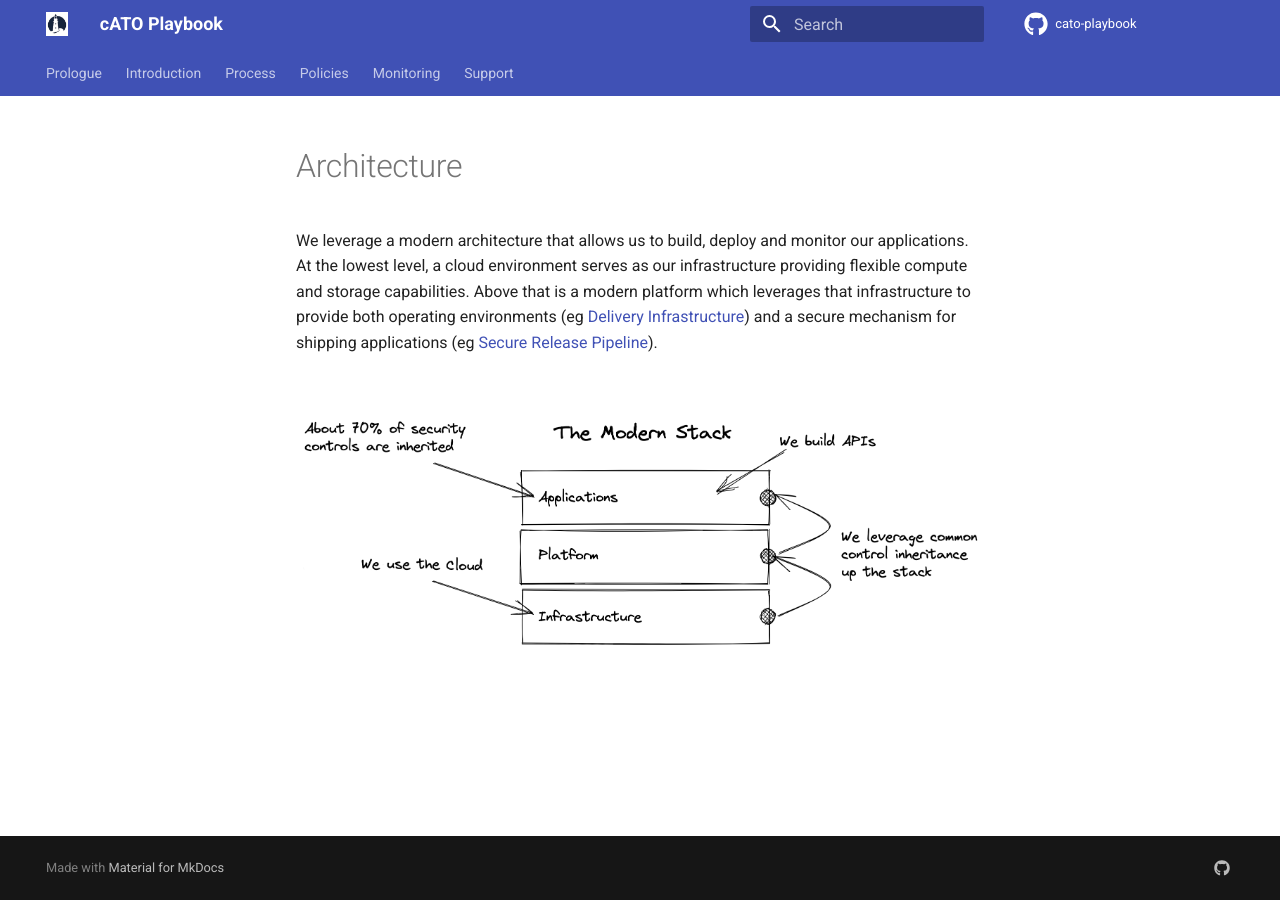
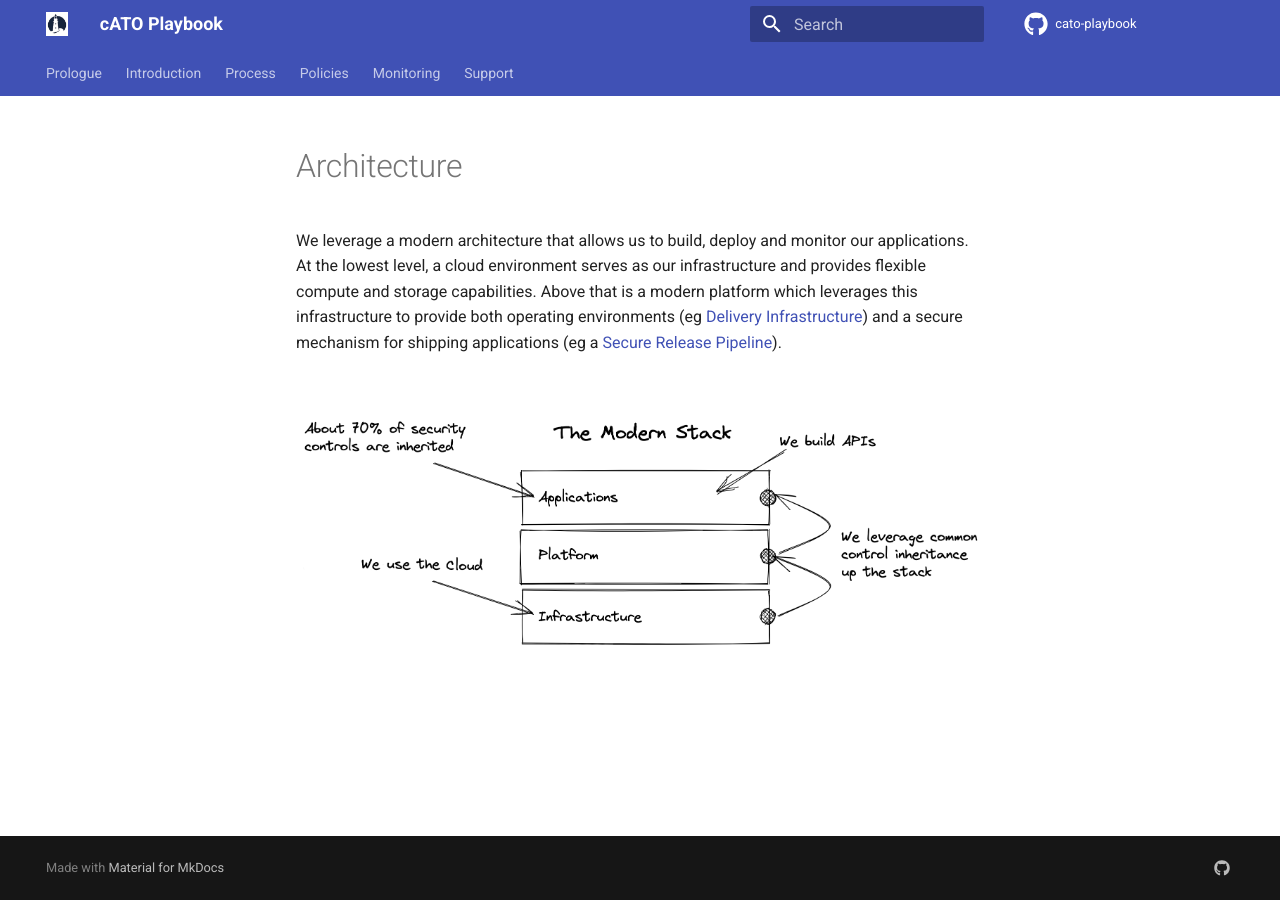
Before and after one commit to rise8-us/cato-playbook, an MkDocs documentation site: the page built from docs/architecture.md, in a window 1280 px wide. Built offline with MkDocs 1.6.1 and Material for MkDocs 9.7.7, drawn with Linux system fonts in a browser that asks for light colours; comment, search, counter and statistics services are not loaded.

Commit message:
corrections

```diff
--- a/docs/architecture.md
+++ b/docs/architecture.md
@@ -1,5 +1,5 @@
 # Architecture
-We leverage a modern architecture that allows us to build, deploy and monitor our applications. At the lowest level, a cloud environment serves as our infrastructure providing flexible compute and storage capabilities. Above that is a modern platform which leverages that infrastructure to provide both operating environments (eg [Delivery Infrastructure](platform.md)) and a secure mechanism for shipping applications (eg [Secure Release Pipeline](pipeline.md)).
+We leverage a modern architecture that allows us to build, deploy and monitor our applications. At the lowest level, a cloud environment serves as our infrastructure and provides flexible compute and storage capabilities. Above that is a modern platform which leverages this infrastructure to provide both operating environments (eg [Delivery Infrastructure](platform.md)) and a secure mechanism for shipping applications (eg a [Secure Release Pipeline](pipeline.md)).
 
 <br/>
 
```
Also changed, not shown: docs/approach.md (+1 -1 lines).
